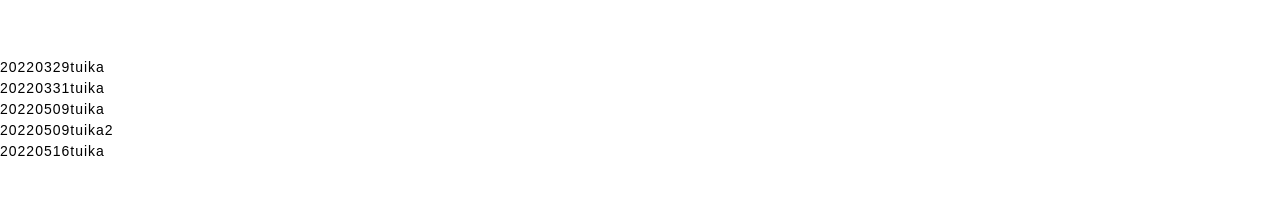
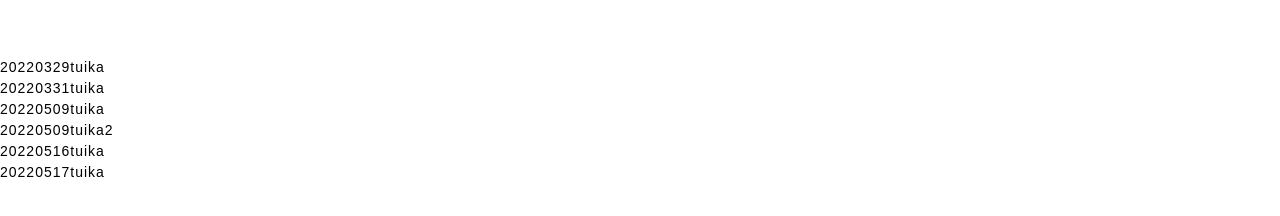
Before and after one commit to medium-yoshida/test, a plain HTML site: page index.html in a window 1280 px wide. Shown: the part 84-300 px from the top of the page. Drawn offline with Linux system fonts and the light colour scheme.

Commit message:
0517tuika

```diff
--- a/index.html
+++ b/index.html
@@ -44,6 +44,8 @@
 
   <div>20220516tuika</div>
 
+  <div>20220517tuika</div>
+
 
 
 
```
